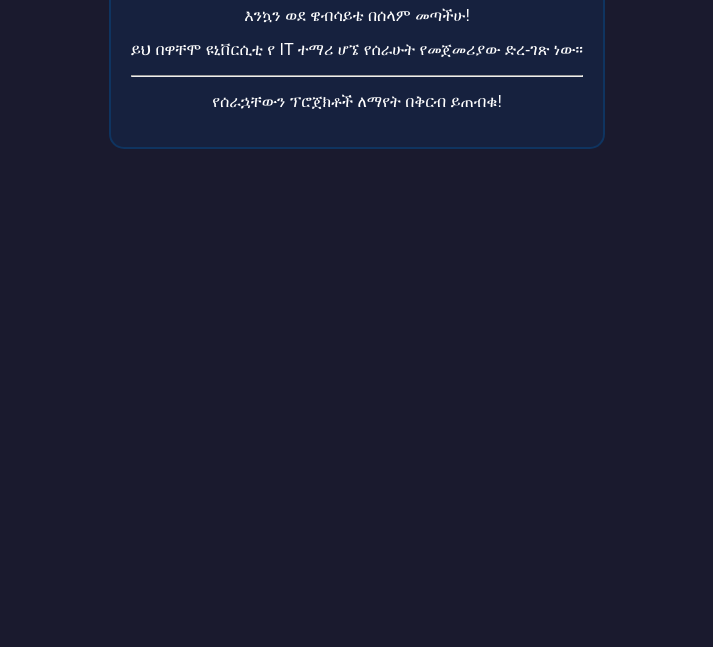
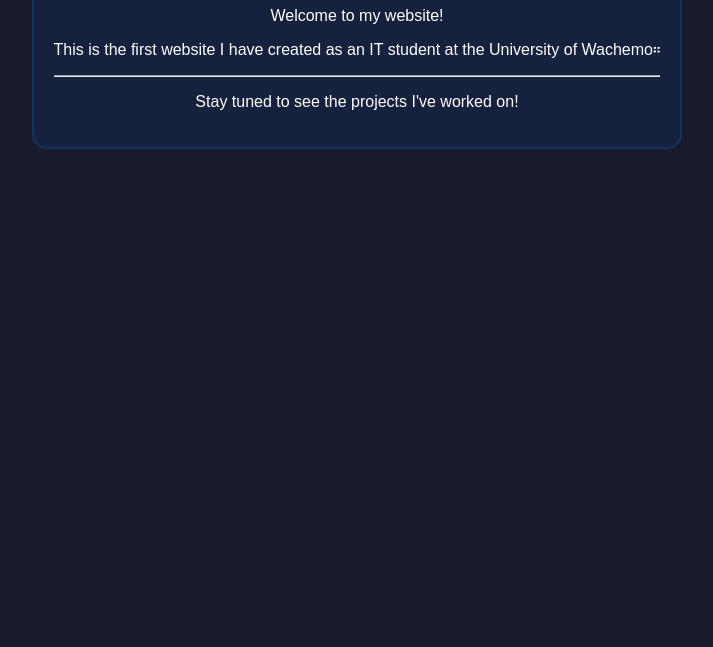
Before and after one commit to heni-light/henilight-web, a plain HTML site: page index.html in a window 1280 px wide. Shown: the part 153-800 px from the top of the page, without its empty margins (283-996 px from the left). Drawn offline with Linux system fonts and the light colour scheme.

Commit message:
Update index.html

```diff
--- a/index.html
+++ b/index.html
@@ -3,8 +3,8 @@
 <head>
     <style>
         body {
-            background-color: #1a1a2e; /* ጥቁር ሰማያዊ ዳራ */
-            color: white; /* ነጭ ጽሁፍ */
+            background-color: #1a1a2e;
+            color: white;
             font-family: Arial, sans-serif;
             text-align: center;
             padding: 50px;
@@ -23,10 +23,10 @@
 <body>
     <div class="box">
         <h1>Henilight Web</h1>
-        <p>እንኳን ወደ ዌብሳይቴ በሰላም መጣችሁ!</p>
-        <p>ይህ በዋቸሞ ዩኒቨርሲቲ የ IT ተማሪ ሆኜ የሰራሁት የመጀመሪያው ድረ-ገጽ ነው።</p>
+        <p>Welcome to my website!<p>
+        <p>This is the first website I have created as an IT student at the University of Wachemo።</p>
         <hr>
-        <p>የሰራኋቸውን ፕሮጀክቶች ለማየት በቅርብ ይጠብቁ!</p>
+        <p>Stay tuned to see the projects I've worked on!</p>
     </div>
 </body>
 </html>
```
